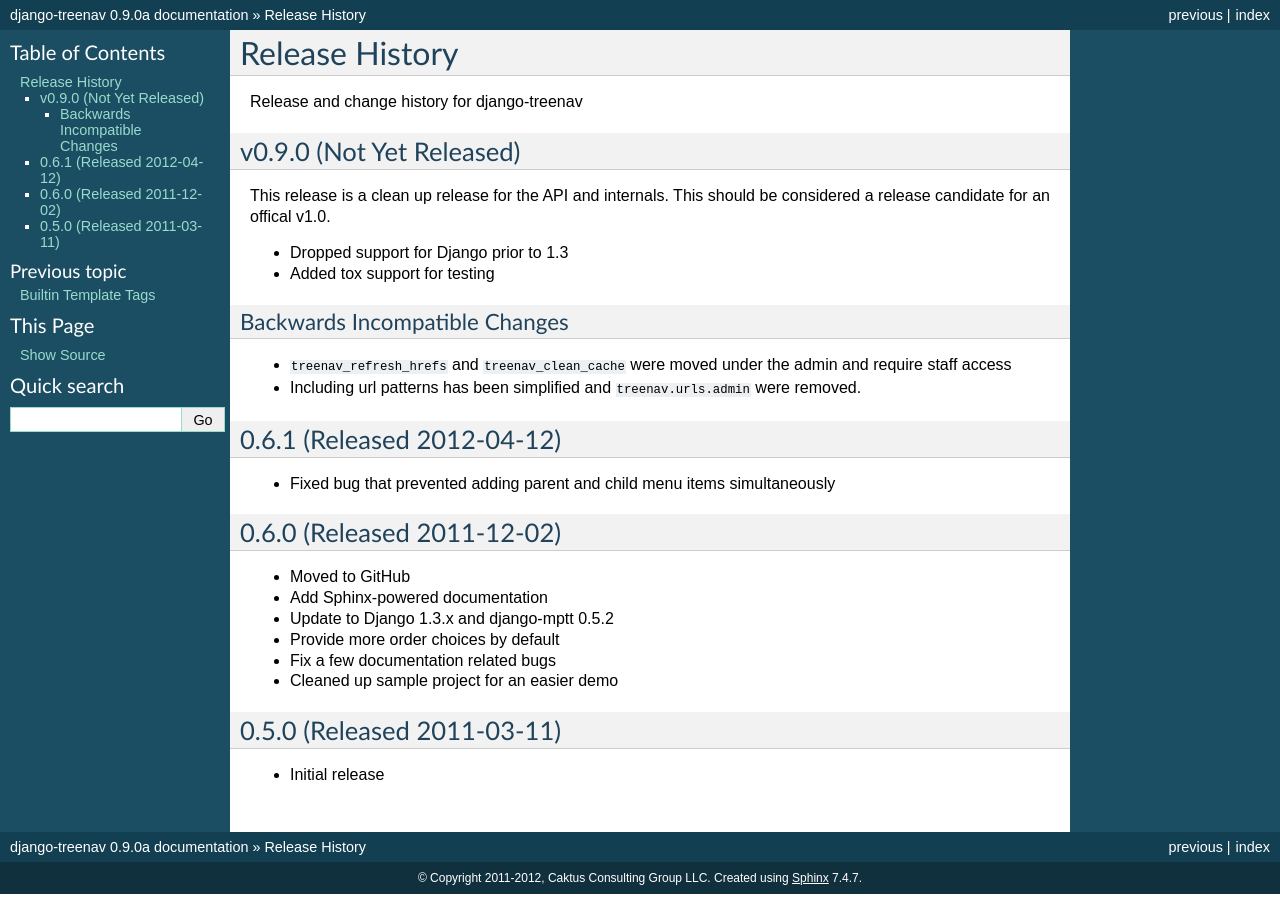
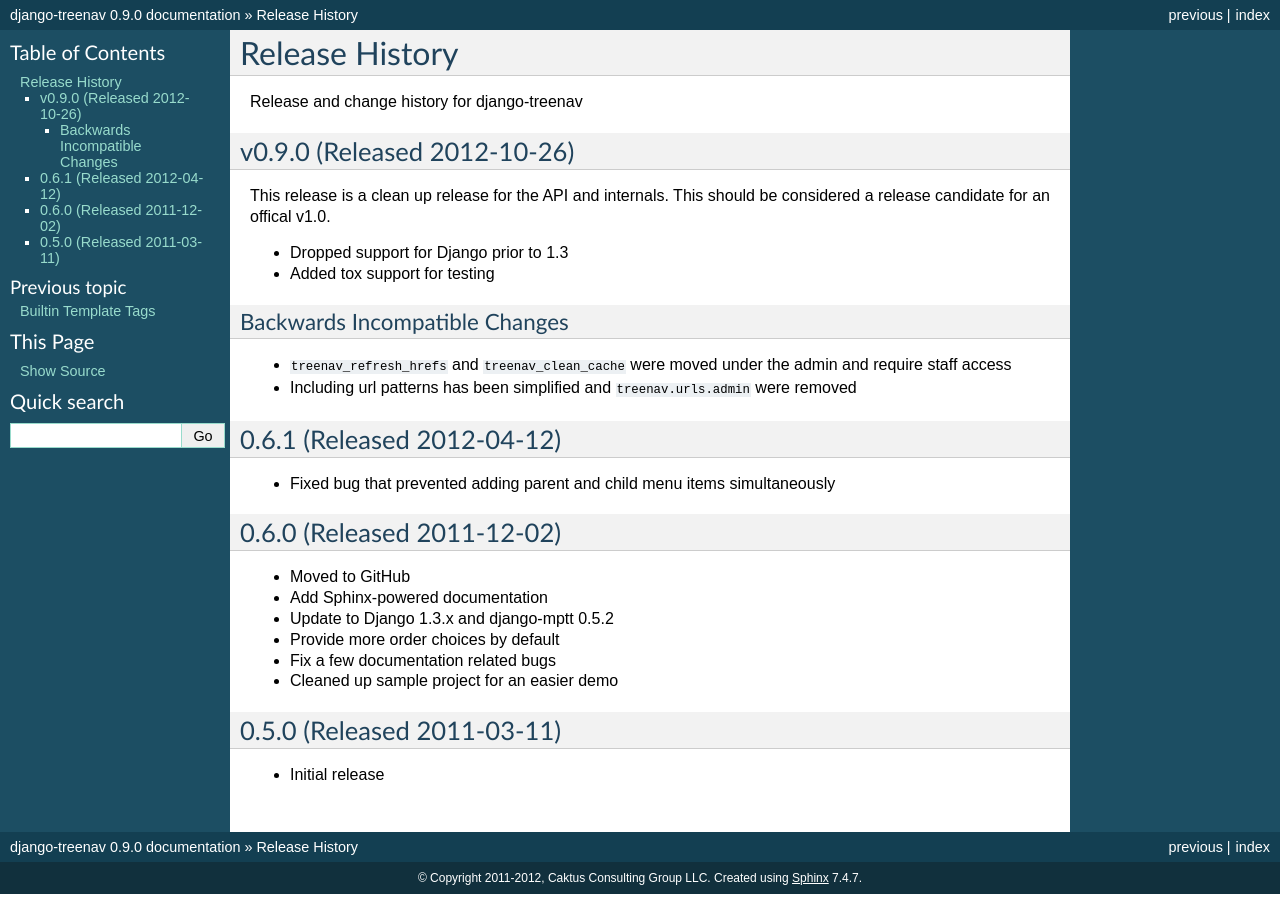
Before and after one commit to caktus/django-treenav, a Sphinx documentation site: the page built from docs/releases.rst, in a window 1280 px wide. Built offline with Sphinx 7.4.7, drawn with Linux system fonts in a browser that asks for light colours.

Commit message:
Version bump and release notes on latest release.

```diff
--- a/docs/conf.py
+++ b/docs/conf.py
@@ -50,7 +50,7 @@
 # The short X.Y version.
 version = '0.9'
 # The full version, including alpha/beta/rc tags.
-release = '0.9.0a'
+release = '0.9.0'
 
 # The language for content autogenerated by Sphinx. Refer to documentation
 # for a list of supported languages.
--- a/docs/releases.rst
+++ b/docs/releases.rst
@@ -4,7 +4,7 @@
 Release and change history for django-treenav
 
 
-v0.9.0 (Not Yet Released)
+v0.9.0 (Released 2012-10-26)
 ------------------------------------
 
 This release is a clean up release for the API and internals. This should be
@@ -17,7 +17,7 @@
 ___________________________________
 
 - ``treenav_refresh_hrefs`` and ``treenav_clean_cache`` were moved under the admin and require staff access
-- Including url patterns has been simplified and ``treenav.urls.admin`` were removed.
+- Including url patterns has been simplified and ``treenav.urls.admin`` were removed
 
 
 0.6.1 (Released 2012-04-12)
--- a/treenav/__init__.py
+++ b/treenav/__init__.py
@@ -1 +1 @@
-__version__ = '0.9.0a'
+__version__ = '0.9.0'
```
